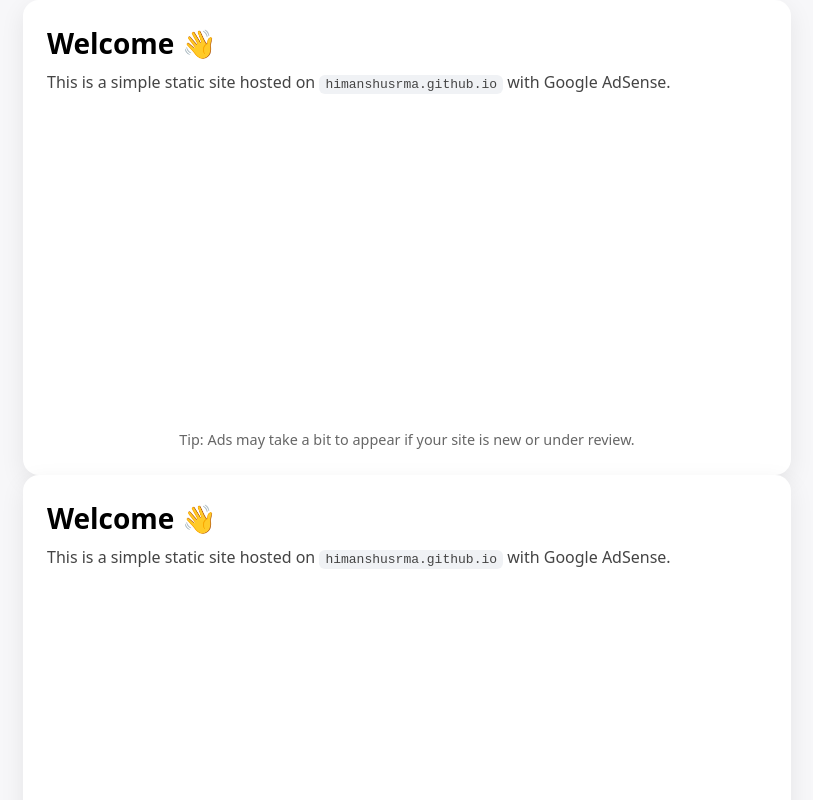
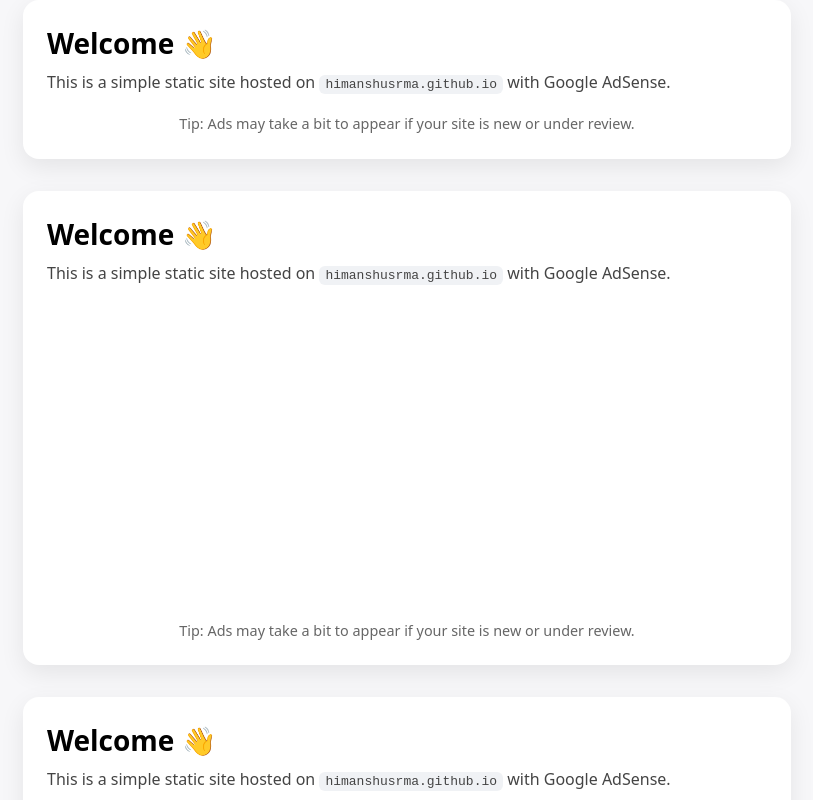
Before and after one commit to HimanshuSrma/himanshusrma.github.io, a plain HTML site: page index.html in a window 1280 px wide. Shown: the top 800 px of the page, without its empty margins (233-1046 px from the left). Drawn offline with Linux system fonts and the light colour scheme.

Commit message:
Update index.html

```diff
--- a/index.html
+++ b/index.html
@@ -25,10 +25,7 @@
       line-height: 1.4; display: grid; min-height: 100svh; place-items: center;
       background: #f7f7f9;
     }
-    .card {
-      background: white; padding: 24px; border-radius: 16px; box-shadow: 0 8px 24px rgba(0,0,0,.08);
-      max-width: 720px; width: min(92vw, 720px);
-    }
+    .card {margin-bottom:2rem;background: white; padding: 24px; border-radius: 16px; box-shadow: 0 8px 24px rgba(0,0,0,.08);max-width: 720px; width: min(92vw, 720px);}
     h1 { margin: 0 0 8px; font-size: 1.75rem; }
     p { margin: 0 0 16px; color: #444; }
     .ad-wrap { margin-top: 16px; }
@@ -47,12 +44,7 @@
 
         <!-- Manual Ad Unit (responsive). Replace data-ad-client and data-ad-slot. -->
         <div class="ad-wrap">
-          <ins class="adsbygoogle ad-space"
-               style="display:block"
-               data-ad-client="ca-pub-7909564089959414"
-               data-ad-slot="1234567890"
-               data-ad-format="auto"
-               data-full-width-responsive="true"></ins>
+          <ins class="adsbygoogle" style="display:block" data-ad-client="ca-pub-7909564089959414" data-ad-slot="2860754946" data-ad-format="auto" data-full-width-responsive="true"></ins>
         </div>
 
         <footer>Tip: Ads may take a bit to appear if your site is new or under review.</footer>
```
